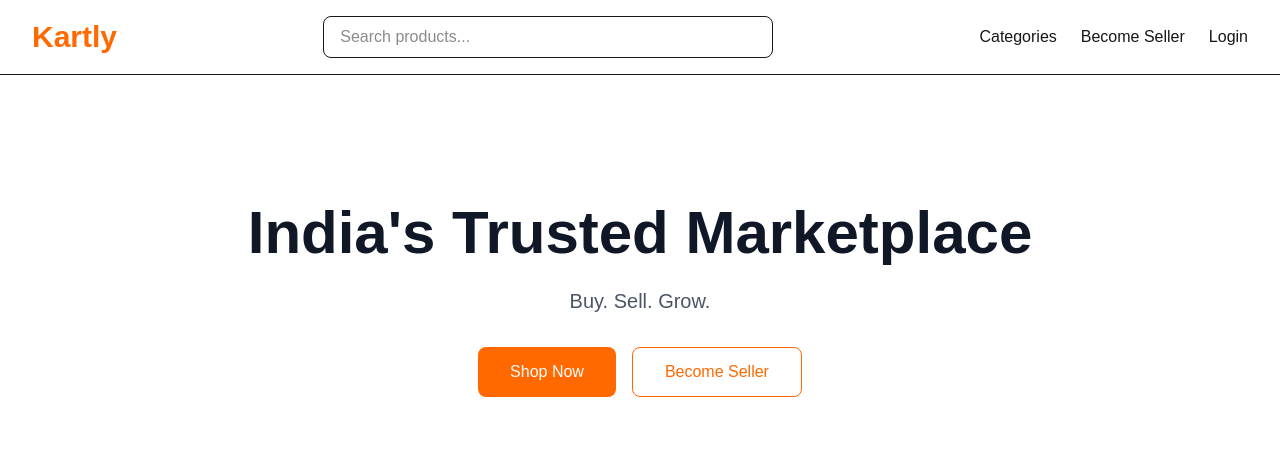
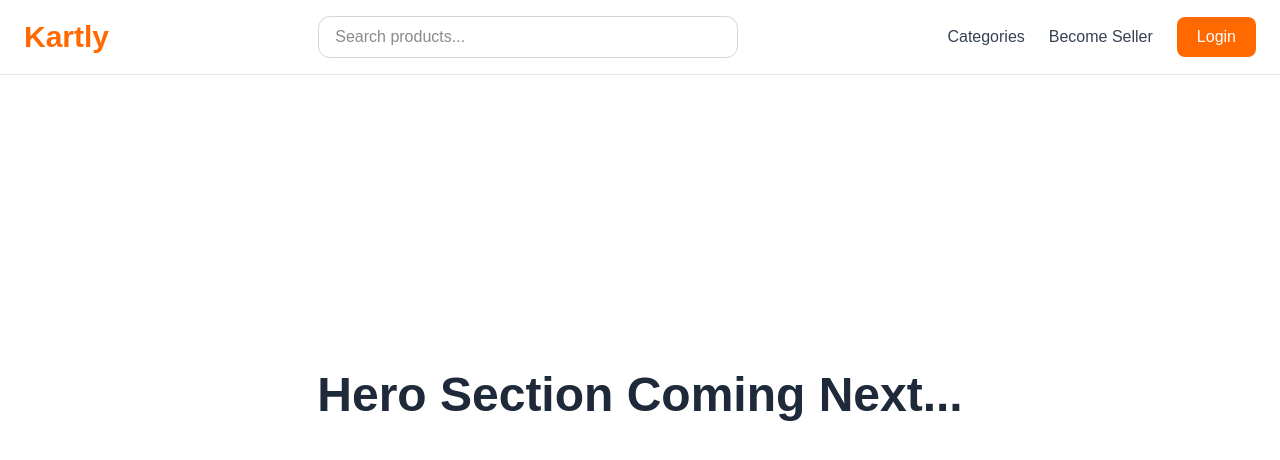
Before and after one commit to Sunil2505/Kotoze, a Next.js app: page / in a window 1280 px wide. Shown: the top 460 px of the page. Built offline with nearby package versions, Linux system fonts and the light colour scheme.

Commit message:
Add initial homepage components

```diff
--- a/src/app/page.tsx
+++ b/src/app/page.tsx
@@ -1,53 +1,15 @@
+import Navbar from "@/components/layout/Navbar";
+
 export default function Home() {
   return (
     <main className="min-h-screen bg-white">
+      <Navbar />
 
-      {/* Header */}
-      <header className="flex items-center justify-between px-8 py-4 border-b">
-
-        <div className="text-3xl font-bold text-orange-500">
-          Kartly
-        </div>
-
-        <input
-          type="text"
-          placeholder="Search products..."
-          className="w-[450px] border rounded-lg px-4 py-2"
-        />
-
-        <div className="flex gap-6">
-          <button>Categories</button>
-          <button>Become Seller</button>
-          <button>Login</button>
-        </div>
-
-      </header>
-
-      {/* Hero Section */}
-      <section className="flex flex-col items-center justify-center py-32">
-
-        <h1 className="text-6xl font-bold text-gray-900">
-          India's Trusted Marketplace
+      <section className="flex h-[80vh] items-center justify-center">
+        <h1 className="text-5xl font-bold text-gray-800">
+          Hero Section Coming Next...
         </h1>
-
-        <p className="mt-6 text-xl text-gray-600">
-          Buy. Sell. Grow.
-        </p>
-
-        <div className="mt-8 flex gap-4">
-
-          <button className="bg-orange-500 text-white px-8 py-3 rounded-lg">
-            Shop Now
-          </button>
-
-          <button className="border border-orange-500 text-orange-500 px-8 py-3 rounded-lg">
-            Become Seller
-          </button>
-
-        </div>
-
       </section>
-
     </main>
   );
 }
--- /dev/null
+++ b/src/components/layout/Navbar.tsx
@@ -0,0 +1,34 @@
+export default function Navbar() {
+  return (
+    <header className="sticky top-0 z-50 border-b border-gray-200 bg-white">
+      <div className="mx-auto flex max-w-7xl items-center justify-between px-6 py-4">
+        {/* Logo */}
+        <h1 className="text-3xl font-bold text-orange-500">
+          Kartly
+        </h1>
+
+        {/* Search */}
+        <input
+          type="text"
+          placeholder="Search products..."
+          className="w-[420px] rounded-xl border border-gray-300 px-4 py-2 outline-none transition focus:border-orange-500"
+        />
+
+        {/* Navigation */}
+        <nav className="flex items-center gap-6">
+          <button className="text-gray-700 hover:text-orange-500">
+            Categories
+          </button>
+
+          <button className="text-gray-700 hover:text-orange-500">
+            Become Seller
+          </button>
+
+          <button className="rounded-lg bg-orange-500 px-5 py-2 text-white hover:bg-orange-600">
+            Login
+          </button>
+        </nav>
+      </div>
+    </header>
+  );
+}
```
